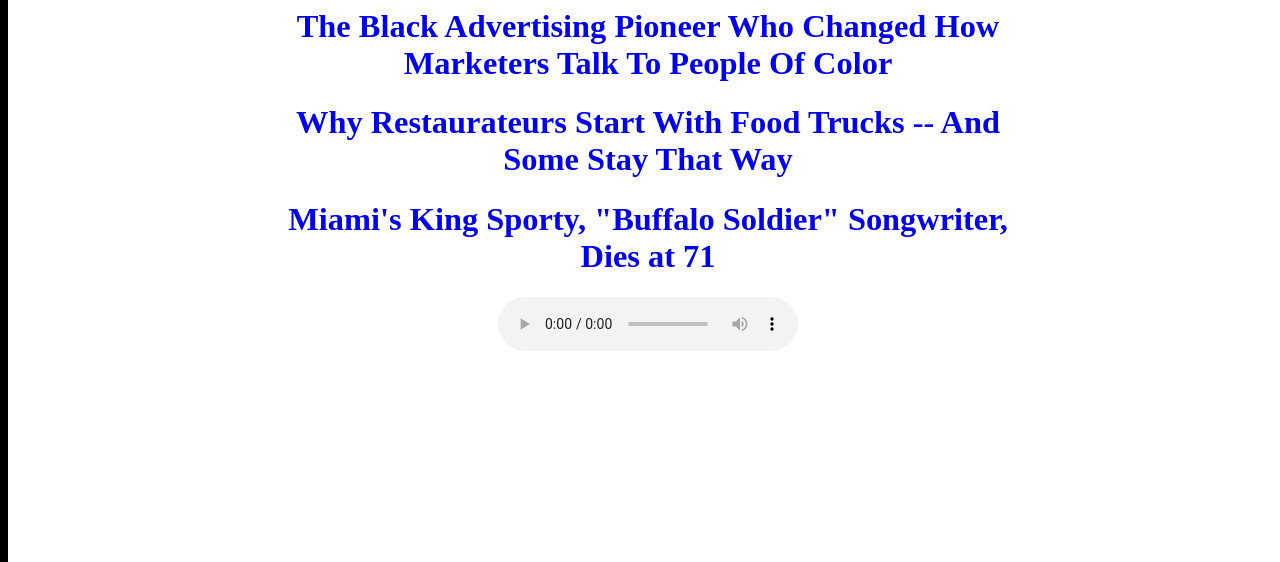
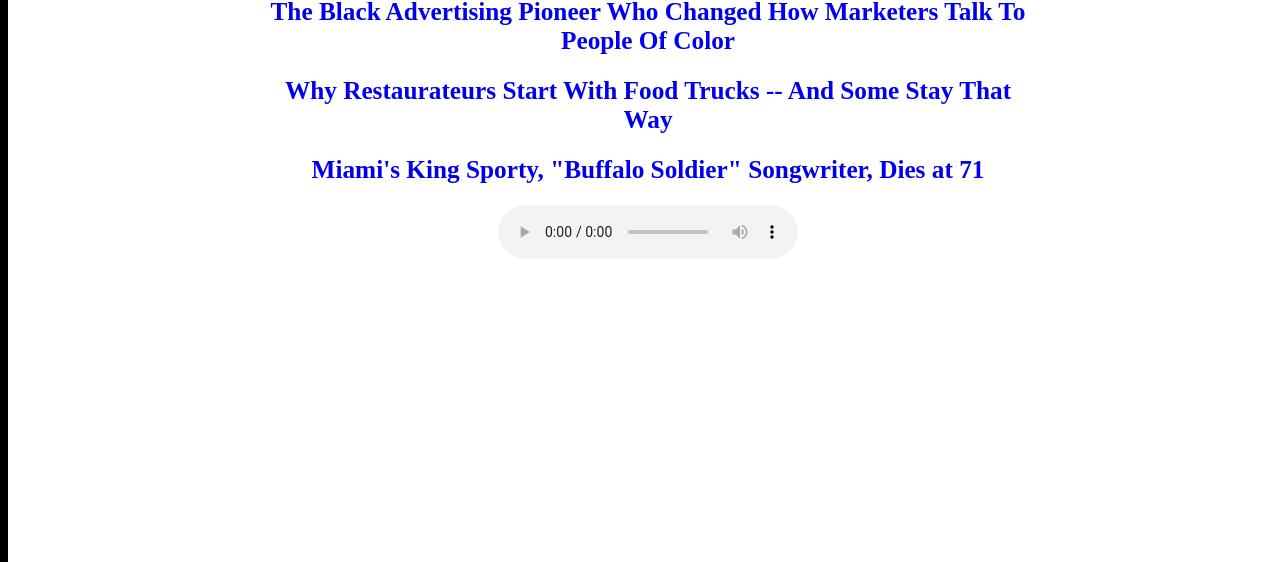
Before and after one commit to AnansiRafa/Portfolio, a website: page public/work.html in a window 1280 px wide. Shown: the part 192-754 px from the top of the page. Drawn offline with Linux system fonts and the light colour scheme.

Commit message:
made text smaller on work page

```diff
--- a/public/work.html
+++ b/public/work.html
@@ -20,10 +20,10 @@
   </header>
   <main>
     <div class="middletext">
-      <h2><a href='https://ants-shortener.herokuapp.com/' target='_blank'>Ant's Shortener</a></h2>
-      <h2><a href="https://www.npr.org/sections/codeswitch/2015/06/03/411716582/the-black-advertising-pioneer-who-changed-how-marketers-talk-to-people-of-color?lipi=urn%3Ali%3Apage%3Ad_flagship3_profile_view_base_treasury%3BoiqXGEbWRtWgWNPN%2F7F01Q%3D%3D" target="_blank">The Black Advertising Pioneer Who Changed How Marketers Talk To People Of Color</a></h2>
-      <h2><a href="http://wlrn.org/post/why-restaurateurs-start-food-trucks-and-some-stay-way" target="_blank">Why Restaurateurs Start With Food Trucks -- And Some Stay That Way</a></h2>
-      <h2><a href="http://wlrn.org/post/miamis-king-sporty-buffalo-soldier-songwriter-dies-71" target="_blank">Miami's King Sporty, "Buffalo Soldier" Songwriter, Dies at 71</a></h2>
+      <h3><a href='https://ants-shortener.herokuapp.com/' target='_blank'>Ant's Shortener</a></h3>
+      <h3><a href="https://www.npr.org/sections/codeswitch/2015/06/03/411716582/the-black-advertising-pioneer-who-changed-how-marketers-talk-to-people-of-color?lipi=urn%3Ali%3Apage%3Ad_flagship3_profile_view_base_treasury%3BoiqXGEbWRtWgWNPN%2F7F01Q%3D%3D" target="_blank">The Black Advertising Pioneer Who Changed How Marketers Talk To People Of Color</a></h3>
+      <h3><a href="http://wlrn.org/post/why-restaurateurs-start-food-trucks-and-some-stay-way" target="_blank">Why Restaurateurs Start With Food Trucks -- And Some Stay That Way</a></h3>
+      <h3><a href="http://wlrn.org/post/miamis-king-sporty-buffalo-soldier-songwriter-dies-71" target="_blank">Miami's King Sporty, "Buffalo Soldier" Songwriter, Dies at 71</a></h3>
       <audio controls>
         <source src="https://cpa.ds.npr.org/wlrn/audio/2016/02/FoodTrucks-SD-Cook_web.mp3" type="audio/mpeg">
           Your browser doesn't support mp3 files. Sorry.
```
